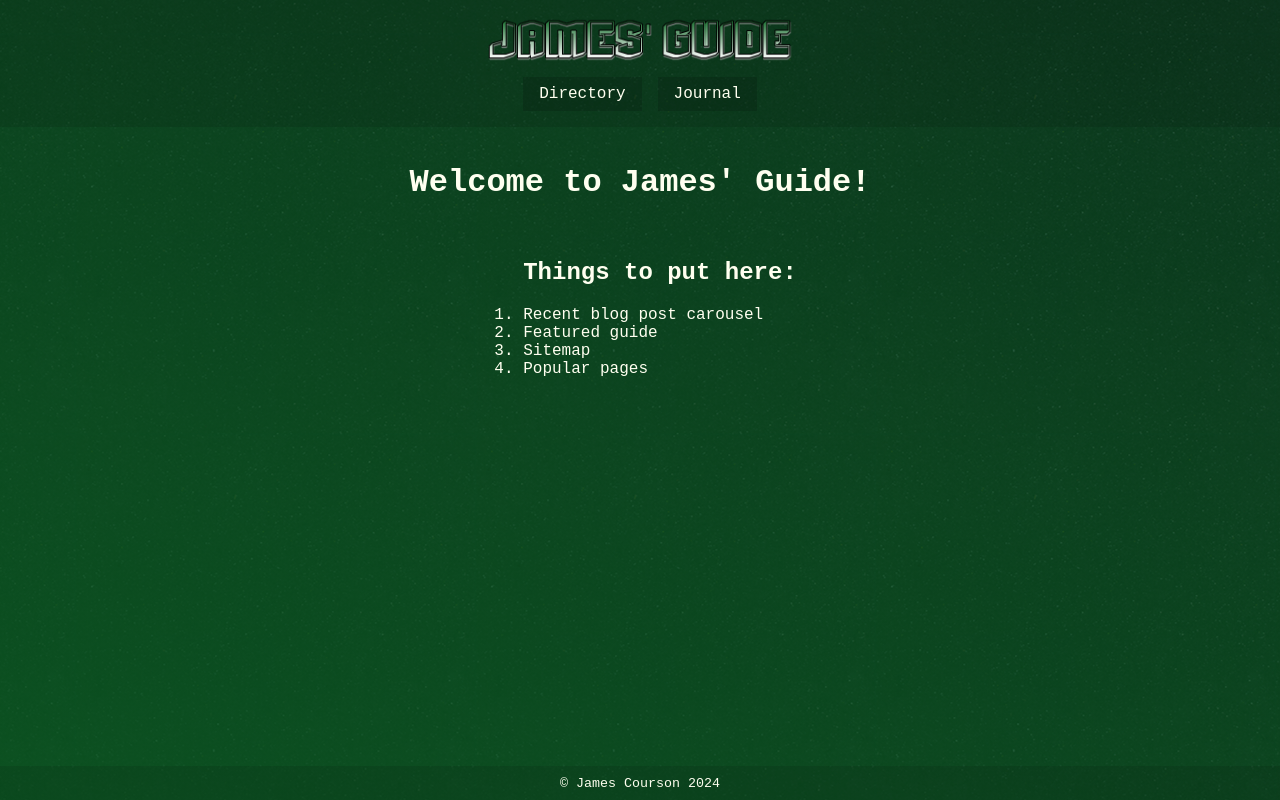
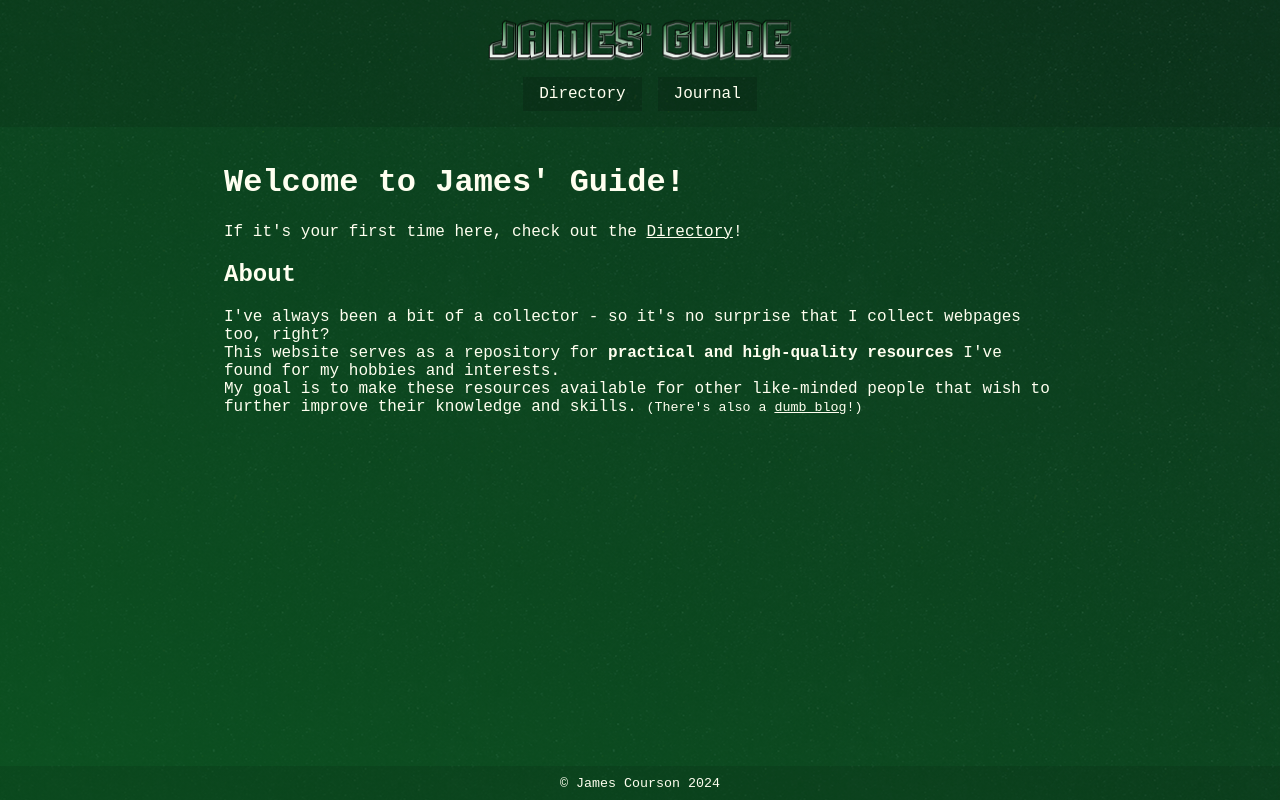
Before and after one commit to jamescourson/james.guide, a React (Vite) app: page / in a window 1280 px wide. Built offline with nearby package versions, Linux system fonts and the light colour scheme.

Commit message:
styling/content/layout

```diff
--- a/src/App.css
+++ b/src/App.css
@@ -5,5 +5,7 @@ main {
   padding: 1em;
 
   color: ivory;
-  height: 100%;
+  height: 100vh;
+  width: 65vw;
+  margin: 0 auto;
 }
--- a/src/pages/Directory/Directory.jsx
+++ b/src/pages/Directory/Directory.jsx
@@ -1,5 +1,6 @@
 import { Link } from 'react-router-dom';
 import './directory.css';
+import guides from '../../data/guides.json';
 
 
 const GuideListing = ({ name, abbr }) => {
@@ -14,44 +15,6 @@ const GuideListing = ({ name, abbr }) => {
 }
 
 const Directory = () => {
-  const guides = [
-    {
-      name: 'Chess',
-      abbr: 'ch'
-    },
-    {
-      name: 'Code',
-      abbr: 'co'
-    },
-    {
-      name: 'Cooking',
-      abbr: 'ck'
-    },
-    {
-      name: 'Disc Golf',
-      abbr: 'dg'
-    },
-    {
-      name: 'Home Improvement',
-      abbr: 'hi'
-    },
-    {
-      name: 'Houseplants',
-      abbr: 'hp'
-    },
-    {
-      name: 'Music',
-      abbr: 'mu'
-    },
-    {
-      name: 'Origami',
-      abbr: 'or'
-    },
-    {
-      name: 'Woodworking',
-      abbr: 'ww'
-    },
-  ]
   const totalResources = 'X'; // fetch from api
 
   return (
--- a/src/pages/Directory/directory.css
+++ b/src/pages/Directory/directory.css
@@ -3,7 +3,7 @@ ul li {
   flex-direction: row;
   justify-content: space-between;
   align-items: baseline;
-  gap: 2em;
+  gap: 4em;
 }
 
 ul li a {
--- a/src/pages/Home.jsx
+++ b/src/pages/Home.jsx
@@ -1,14 +1,24 @@
+import { Link } from 'react-router-dom';
+
+
 const Home = () => (
-  <>
+  <div id="home">
     <h1>Welcome to James' Guide!</h1>
-    <ol>
-      <h2>Things to put here:</h2>
-      <li>Recent blog post carousel</li>
-      <li>Featured guide</li>
-      <li>Sitemap</li>
-      <li>Popular pages</li>
-    </ol>
-  </>
+    <article>
+      <p>
+        If it's your first time here, check out the <Link to="/d">Directory</Link>!
+      </p>
+
+      <h1>About</h1>
+      <p>
+        I've always been a bit of a collector - so it's no surprise that I collect webpages too, right?
+        <br />
+        This website serves as a repository for <b>practical and high-quality resources</b> I've found for my hobbies and interests.
+        <br />
+        My goal is to make these resources available for other like-minded people that wish to further improve their knowledge and skills. <small>(There's also a <Link to="/j">dumb blog</Link>!)</small>
+      </p>
+    </article>
+  </div>
 );
 
 export default Home;
```
